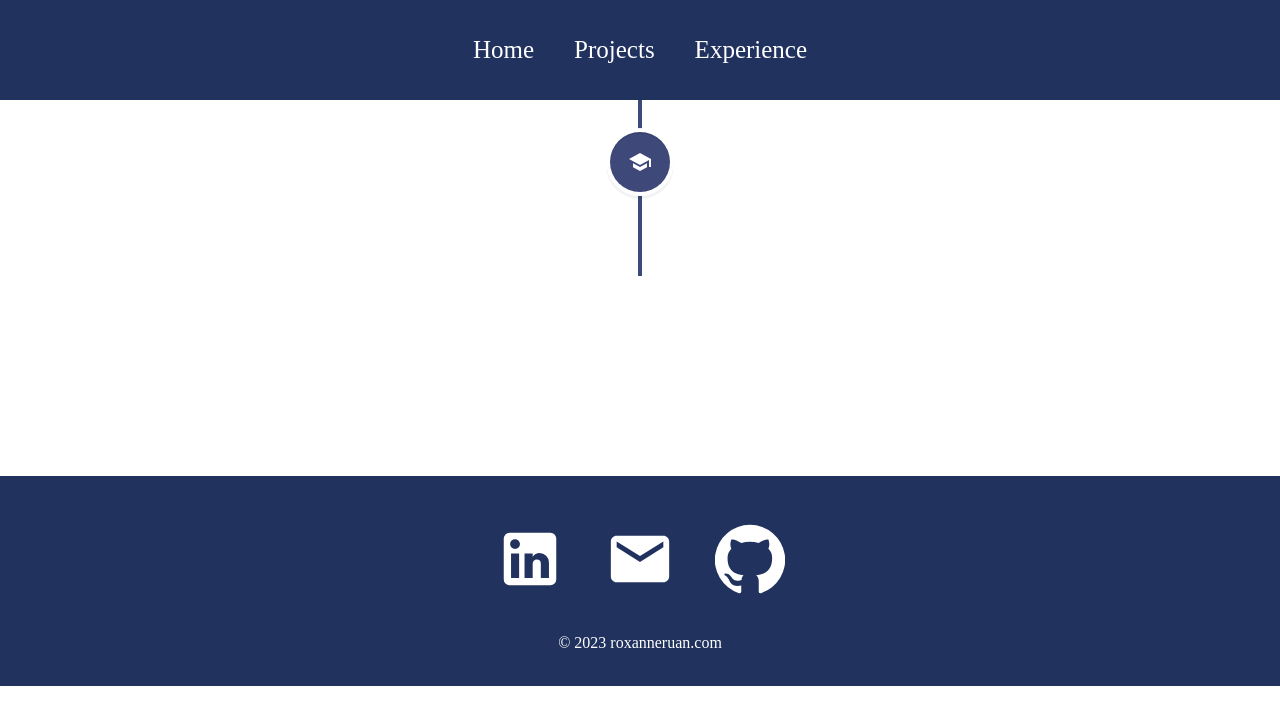
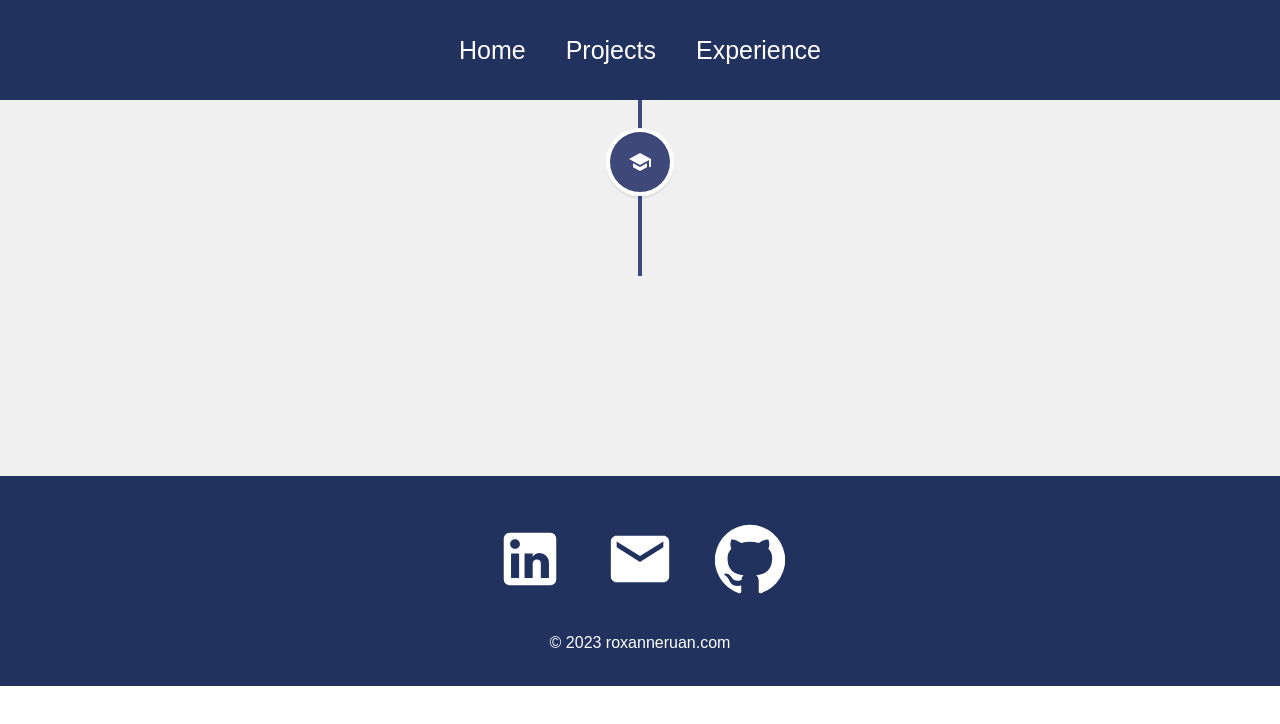
Before and after one commit to roxanneruan/ReactJS-Website, a React (Create React App) app: page /experience in a window 1280 px wide. Shown: the top 724 px of the page. Built offline with nearby package versions, Linux system fonts and the light colour scheme.

Commit message:
update App.css

```diff
--- a/src/App.css
+++ b/src/App.css
@@ -1,5 +1,10 @@
 .App{
-  text-align: center;
+  width: 100%;
+  height: auto;
+  display: flex;
+  flex-direction: column;
+  font-family: Arial, Helvetica, sans-serif;
+  background-color: #f0f0f0;
 }
 
 /* This removes any margin padding inside applications.
--- a/src/pages/Experience.js
+++ b/src/pages/Experience.js
@@ -5,6 +5,7 @@ import {
 } from 'react-vertical-timeline-component'
 import 'react-vertical-timeline-component/style.min.css'
 import SchoolIcon from '@material-ui/icons/School'
+import '../styles/Experience.css'
 
 function Experience() {
   return (
```
Also changed, not shown: src/styles/Experience.css (added).
